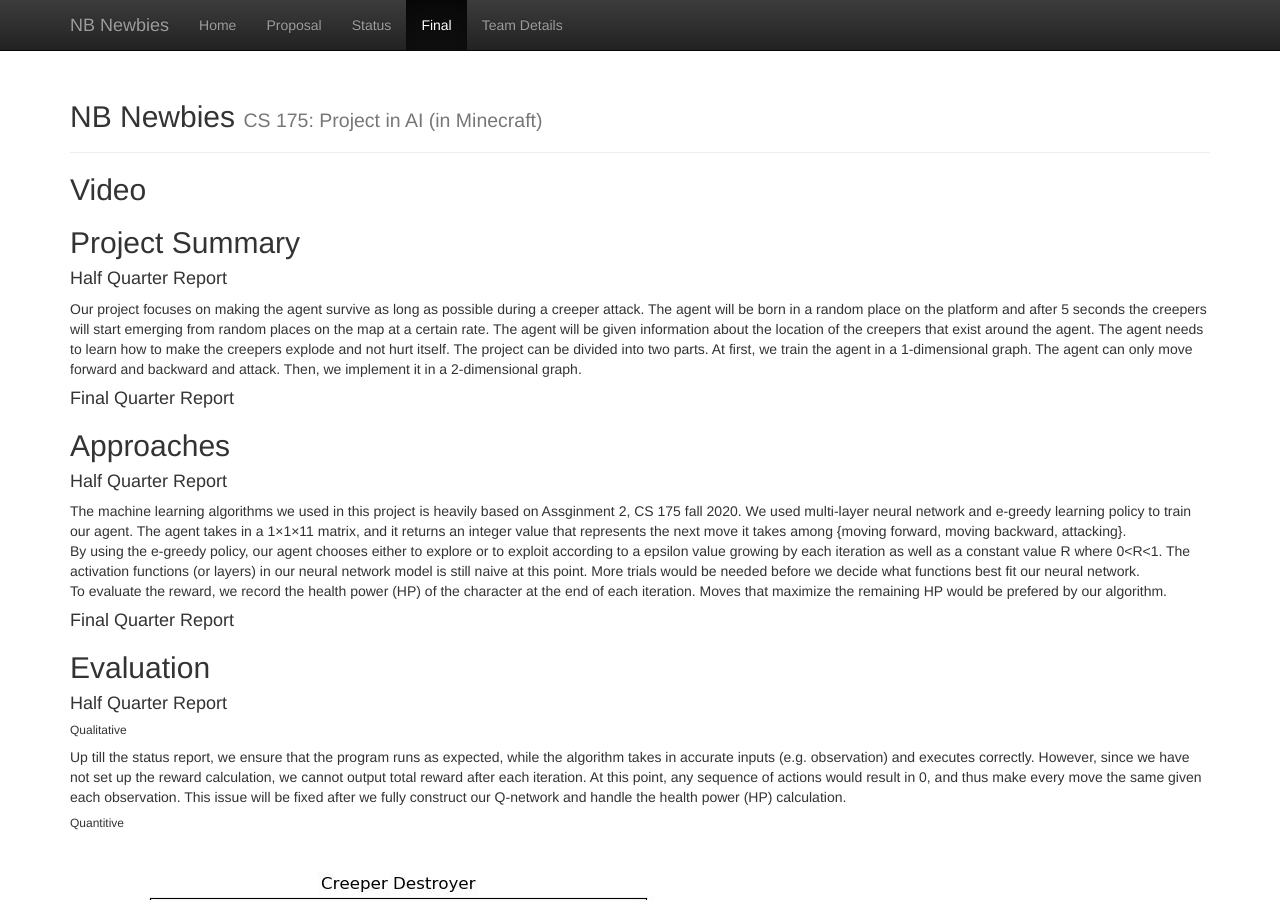
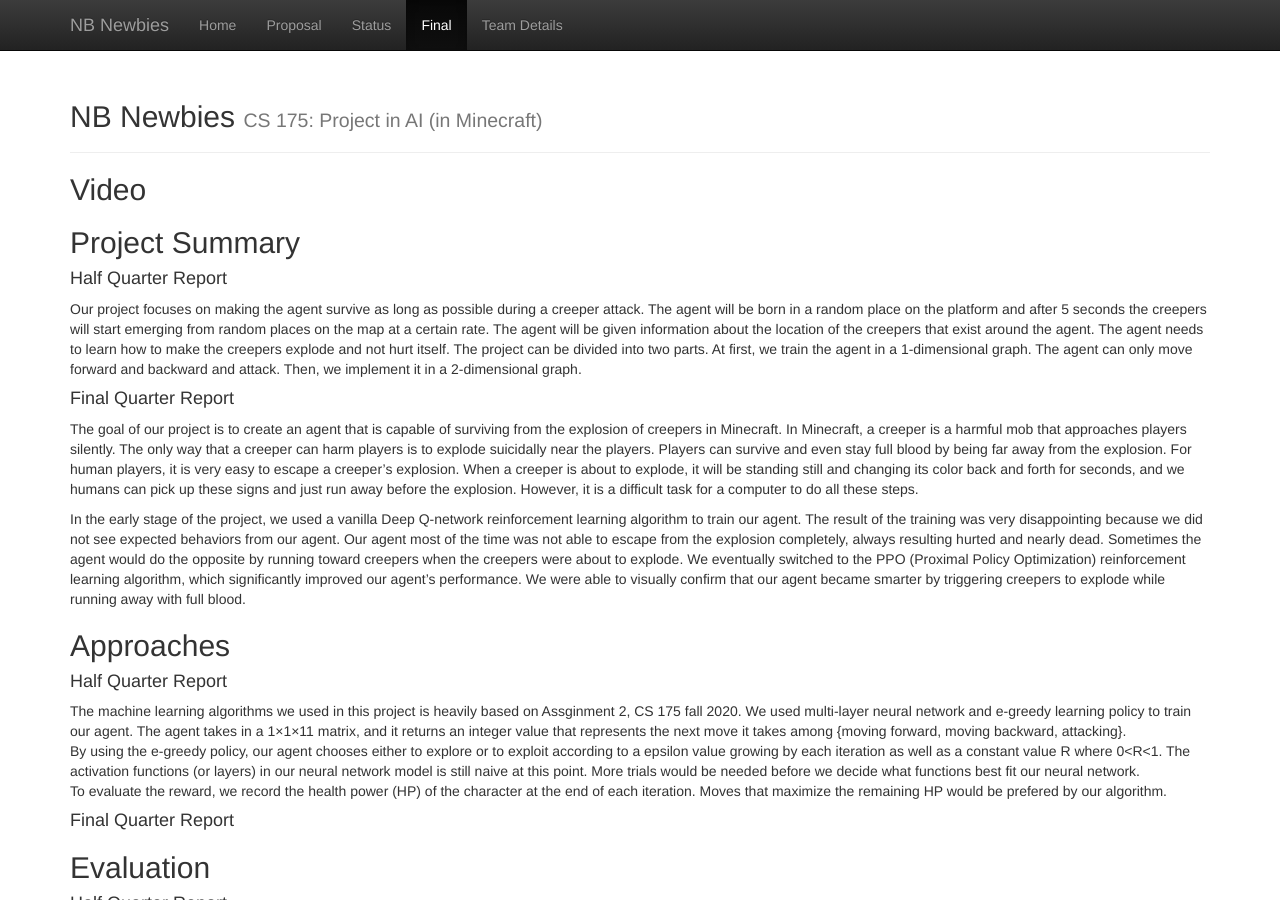
Before and after one commit to boring1234/NB-Newbies, a Jekyll site: the page built from docs/final.md, in a window 1280 px wide and 900 px high. Built offline with Jekyll 4.4.1, drawn with Linux system fonts in a browser that asks for light colours.

Commit message:
Update final.md

```diff
--- a/docs/final.md
+++ b/docs/final.md
@@ -12,6 +12,11 @@ Our project focuses on making the agent survive as long as possible during a cre
 #### Final Quarter Report
 
 <!---Use another level-two header to start a Project Summary section. Write a few paragraphs summarizing the goals of the project (yes, yet again, but updated/improved version from the status). In particular, make sure that the problem is clearly deﬁned here, and feel free to use an image or so to set up the task. Part of the evaluation will be on how well you are able to motivate the challenges of the problem, i.e. why is it not trivial, and why you need AI/ML algorithms to solve it.--->
+
+The goal of our project is to create an agent that is capable of surviving from the explosion of creepers in Minecraft. In Minecraft, a creeper is a harmful mob that approaches players silently. The only way that a creeper can harm players is to explode suicidally near the players. Players can survive and even stay full blood by being far away from the explosion. For human players, it is very easy to escape a creeper’s explosion. When a creeper is about to explode, it will be standing still and changing its color back and forth for seconds, and we humans can pick up these signs and just run away before the explosion. However, it is a difficult task for a computer to do all these steps.
+
+In the early stage of the project, we used a vanilla Deep Q-network reinforcement learning algorithm to train our agent. The result of the training was very disappointing because we did not see expected behaviors from our agent. Our agent most of the time was not able to escape from the explosion completely, always resulting hurted and nearly dead. Sometimes the agent would do the opposite by running toward creepers when the creepers were about to explode. We eventually switched to the PPO (Proximal Policy Optimization) reinforcement learning algorithm, which significantly improved our agent’s performance. We were able to visually confirm that our agent became smarter by triggering creepers to explode while running away with full blood.
+
 
 ## Approaches
 #### Half Quarter Report
```
